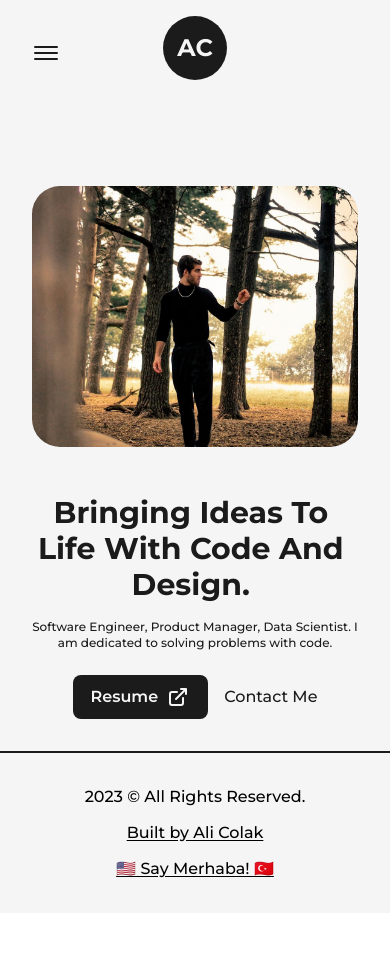
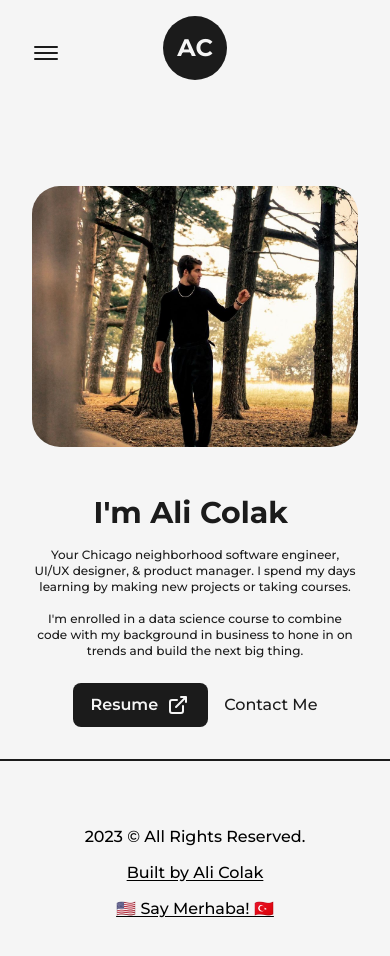
Before and after one commit to imalicolak/alicolak-portfolio1, a Next.js app: page / in a window 390 px wide. Shown: the top 956 px of the page. Before the commit the page ends 913 px from the top, so only its background shows below. Built offline with nearby package versions, Linux system fonts and the light colour scheme.

Commit message:
Text edit

```diff
--- a/src/components/Footer.jsx
+++ b/src/components/Footer.jsx
@@ -4,7 +4,7 @@ import Link from "next/link";
 
 const Footer = () => {
   return (
-    <footer className="w-full border-t-2 border-solid border-dark font-medium text-lg dark:border-light sm:text-base ">
+    <footer className="w-full border-t-2 border-solid border-dark font-medium text-lg dark:border-light lg:py-8 sm:text-base ">
       <Layout className="py-8 flex items-center justify-between dark:text-light dark:border-light lg:flex-col lg:py-6  ">
         <span> {new Date().getFullYear()} &copy; All Rights Reserved. </span>
         <div className="flex items-center lg:py-3  ">
--- a/src/pages/_app.js
+++ b/src/pages/_app.js
@@ -23,7 +23,7 @@ export default function App({ Component, pageProps }) {
         <link rel="icon" href="/alicolakdev.png" />
       </Head>
       <main
-        className={`${montserrat.variable} font-mont bg-light w-full min-h-screen dark:bg-dark`}
+        className={`${montserrat.variable} font-mont bg-light w-full min-h-screen dark:bg-dark `}
       >
         <Navbar />
         <Component {...pageProps} />
--- a/src/pages/index.jsx
+++ b/src/pages/index.jsx
@@ -14,11 +14,14 @@ export default function Home() {
   return (
     <>
       <Head>
-        <title>Ali Colak | Developer & Designer</title>
-        <meta name="description" content="Generated by create next app" />
+        <title>Home | Ali Colak</title>
+        <meta
+          name="description"
+          content="Ali Colak, software engineer, product manager, data scientist, with a background in business and marketing. "
+        />
       </Head>
-      <main className="flex items-center text-dark w-full dark:text-light ">
-        <Layout className="pt-0 md:pt-16 sm:pt-8 ">
+      <main className="flex items-center text-dark w-full dark:text-light  ">
+        <Layout className="pt-0 lg:py-16 md:pt-16 sm:pt-8 ">
           <div className="flex items-center justify-between w-full lg:flex-col ">
             <div className="w-1/2 md:w-full ">
               <Image
@@ -31,12 +34,18 @@ export default function Home() {
             </div>
             <div className="w-1/2 flex flex-col items-center self-center pl-16 lg:w-full lg:text-center lg:mt-12 lg:pl-0 ">
               <AnimatedText
-                text="Bringing ideas to life with code and design."
+                text="I'm Ali Colak"
                 className="!text-6xl !text-left xl:!text-5xl lg:!text-center lg:!text-6xl md:!text-5xl sm:!text-3xl"
               />
               <p className="my-4 text-base font-medium md:text-sm sm:text-xs">
-                Software Engineer, Product Manager, Data Scientist. I am
-                dedicated to solving problems with code.
+                Your Chicago neighborhood software engineer, UI/UX designer, &
+                product manager. I spend my days learning by making new projects
+                or taking courses.
+                <br />
+                <br />
+                I'm enrolled in a data science course to combine code with my
+                background in business to hone in on trends and build the next
+                big thing.
               </p>
               <div className="flex items-center self-start mt-2 lg:self-center">
                 <Link
```
